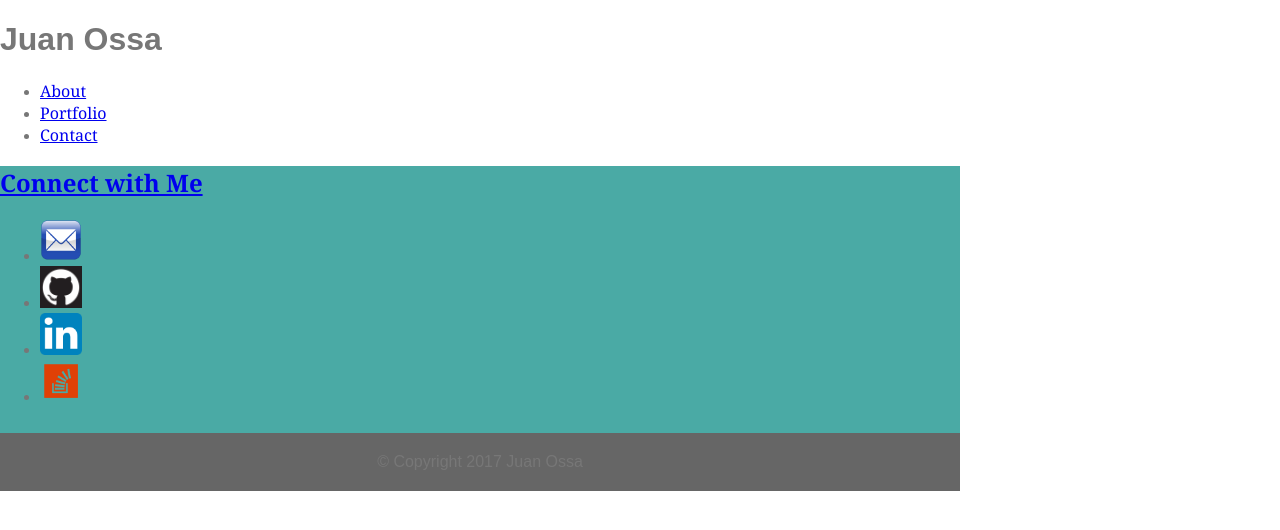
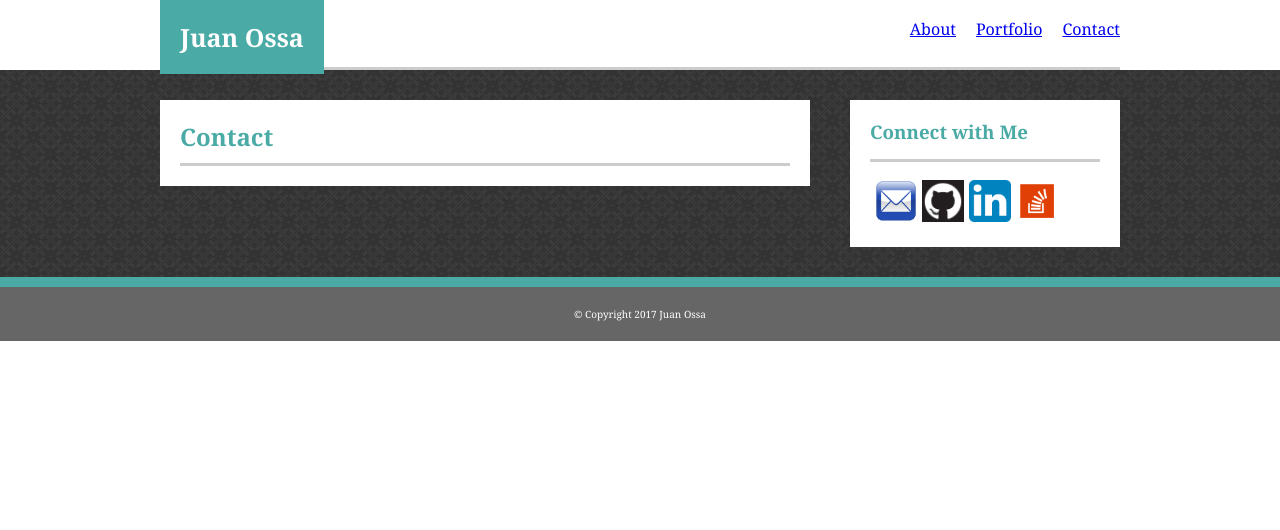
Before and after one commit to CLMBN/Basic-Portfolio, a PHP site: page /contact.html in a window 1280 px wide. Shown: the top 530 px of the page. Run offline with PHP 8.4, Linux system fonts and the light colour scheme.

Commit message:
updated all sites with common template

```diff
--- a/assets/css/style.css
+++ b/assets/css/style.css
@@ -3,31 +3,37 @@
      -moz-box-sizing: border-box;
           box-sizing: border-box;
 }
-	body {
+	/* html {
 		margin: 0;
 		padding: 0;
-		font-family: Arial, 'Helvetica Neue', Helvetica, sans-serif;
+	} */
+	body {
+		top: 0;
+		margin: 0;
+		padding: 0;
+		font-family: Georgia, Times, "Times New Roman", serif;
 		color: #777777;
-		width: 960px;
 		background-color: #ffffff;
-
 		}
 
 	.top-container {
 		position: relative;
 		top: 0;
-		border-bottom: #cccccc;
-		width: 100%;
+		border-bottom: solid #cccccc;
+		width: 960px;
 		height: 70px;
-		padding: 0px 50px 0 50px;
-		margin: 0px;
+		margin: 0px auto;
+		padding-left: 0;
 		background-color: #ffffff;
-		font-family: Georgia, Times, "Times New Roman", serif;
+		font-family:  Arial, 'Helvetica Neue', Helvetica, sans-serif;
 		color: #ffffff;
 	}
 	#name {
-		position: absolute;
+		font-family: Georgia, Times, "Times New Roman", serif;
+		top: 0;
 		bottom: 0;
+		left: 0;
+		margin: 0;
 		float: left;
 		list-style-type: none;
 		text-align: center;
@@ -37,43 +43,49 @@
 		padding: 20px 20px;
 	}
 
+	.nav {
+		text-decoration: none;
+	}
 	#nav-links {
 		position: relative;
+		top: 0;
 		bottom: 0;
 		float: right;
-		list-style-type: none;
 		overflow: hidden;
 		display: block;
 		color: #777777;
 		text-align: center;
-		padding: 14px 16px;
-		text-decoration: none;
+		padding: 18px 0 14px 20px;
 	}
 
 	a {
 		font-family: Georgia, Times, "Times New Roman", serif;
 	}
-	.container {
+	#container {
 		background-color: #4aaaa5;
 		padding-top: 0px;
 		padding-bottom: 10px;
-		width: 920px auto;
+		width: 100%;
+	}
+
+	#main-background {
+		background-image: url("../images/dark_embroidery.png");
+		padding-top: 20px;
+		padding-bottom: 20px;
+		width: 100%;
 	}
 
 	.main-body {
-		background-image: url("../images/dark_embroidery.png");
-		padding-top: 20px;
-		padding-bottom: 20px;
-		width: 100% auto;
+		width: 960px;
+		margin: 0 auto;
 		overflow: auto;
 	}
-
 	.about {
 		float: left;
 		padding:0px 20px 0 20px;
 		border: #dddddd;
 		width: 650px;
-		margin: 10px;
+		margin: 10px 20px 10px 0;
 		background-color: white;
 	}
 
@@ -93,24 +105,33 @@
 
 	.contact-info {
 		float: left;
+		padding:0px 20px 20px 20px;
 		width: 270px;
-		margin: 10px;
+		margin: 10px 0 10px 20px;
 		border: #dddddd;
 		background-color: #ffffff;
 		color: #4aaaa5;
 	}
 
+	#contact-me {
+		border-bottom: solid #cccccc;
+		padding-bottom: 15px;
+	}
 	.contact-icons {
 		list-style-type: none;
+		margin: 0;
 	}
 
 	.icon {
 		float: left;
+		margin-left: 5px;
 	}
 
 	#footer {
 		clear: both;
+		font-size: 10px;
 		background-color: #666666;
+		color: 	white;
 		text-align: center;
 		position: relative;
 		bottom: 0px;
--- a/contact.html
+++ b/contact.html
@@ -1,57 +1,64 @@
 <!DOCTYPE html>
 <html>
+
 <head>
 	<title>Juan Ossa's Bio Page</title>
 	<link rel="stylesheet" type="text/css" href="assets\css\style.css">
 </head>
+
 <body>
-	<header>
-		<div id="titleName">
-			<h1>Juan Ossa</h1>
-			<nav>
-					<ul id="myNavbar">
-						<li><a href="index.html">About</li>
-						<li><a href="portfolio.html">Portfolio</li>
-						<li><a href="contact.html">Contact</li>
-					</ul>
-				</nav>
-		</div>
-	</header>
 
-	<div class="container">
-		<SECTION id="contact-form">
+	<div class="top-container">
+		<header class="nav">
+			<div>
+				<li id="name"><strong>Juan Ossa</strong></li>
+				<li id="nav-links"><a href="contact.html">Contact</a></li>
+				<li id="nav-links"><a href="portfolio.html">Portfolio</a></li>
+				<li id="nav-links"><a href="index.html">About</a></li>
+			</div>
+		</header>
+	</div>
+
+	<div id="container">
+		<div id="main-background">
+			<div class="main-body">
+			<section class="about">
+
+				<h1 id="main-bio">Contact</h1>
 
 
-		</SECTION>
 
-		<section id="contact-info">
-			<h2>Connect with Me</h2>
-				<ul>
-					<li>
+			</section>
+			<section class="contact-info">
+				<h3 id="contact-me">Connect with Me</h3>
+				<div class="contact-icons">
+					<li class="icon">
 						<a href="mailto:juanmiguel.ossa@gmail.com" target="_top">
 							<img src="assets\images\email.png" alt="email" style="width:42px;height:42px;border:0;">
 						</a>
 					</li>
-					<li>
+					<li class="icon">
 						<a href="https://github.com/CLMBN" target="_target">
 							<img src="assets\images\github.png" alt="github" style="width:42px;height:42px;border:0;">
 						</a>
 					</li>
-					<li>
+					<li class="icon">
 						<a href="https://www.linkedin.com/in/juanmiguelossa" target="_target">
 							<img src="assets\images\linkedin.png" alt="Linkedin" style="width:42px;height:42px;border:0;">
 						</a>
 					</li>
-					<li>
+					<li class="icon">
 						<a href="http://stackoverflow.com/users/7305063/juan-ossa" target="_target">
 							<img src="assets\images\stack.png" alt="stackoverflow" style="width:42px;height:42px;border:0;">
 						</a>
 					</li>
-				</ul>
-		</section>
+				</div>
+			</section>
+			</div>
+		</div>
 	</div>
+	<footer id="footer">
+		<div>&copy; Copyright 2017 Juan Ossa</div>
+	</footer>
 </body>
-<footer id="footer">
-	<div>&copy; Copyright 2017 Juan Ossa</div>
-</footer>
 </html>
```
Also changed, not shown: index.html (+9 -7 lines), portfolio.html (+28 -21 lines).
